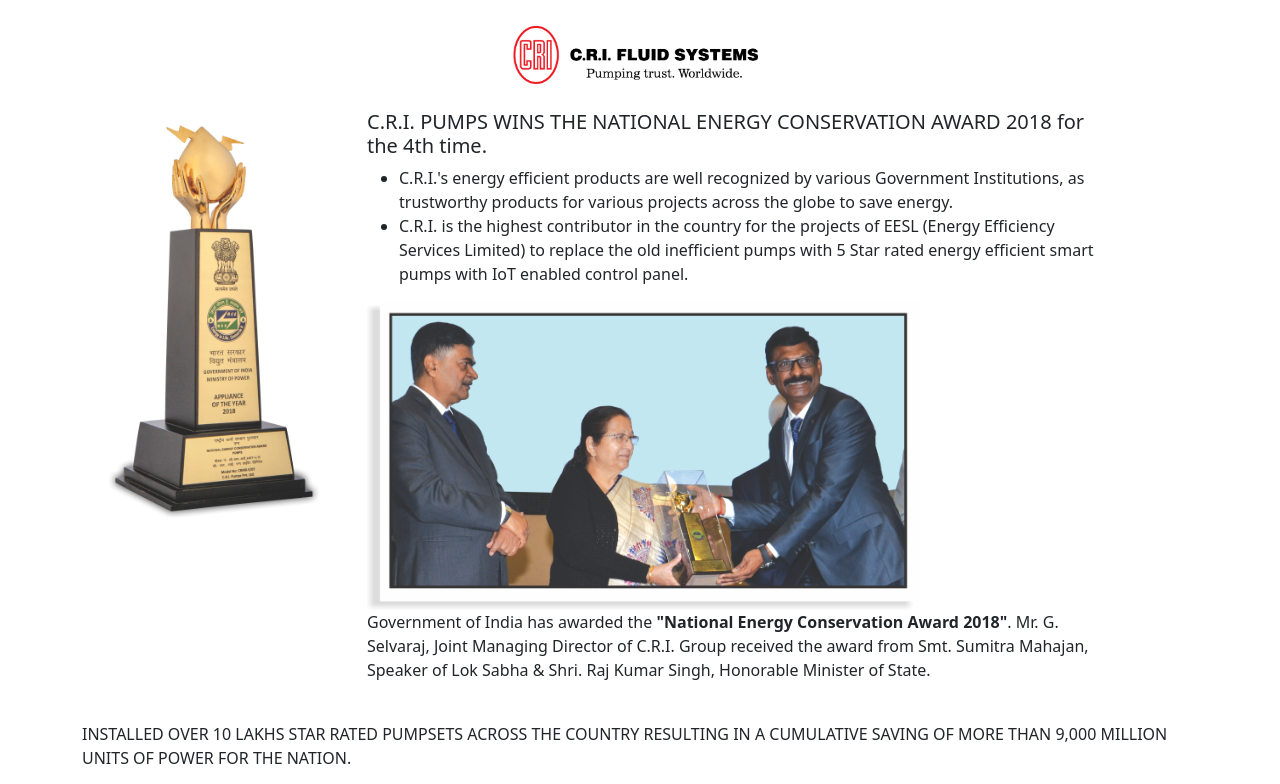
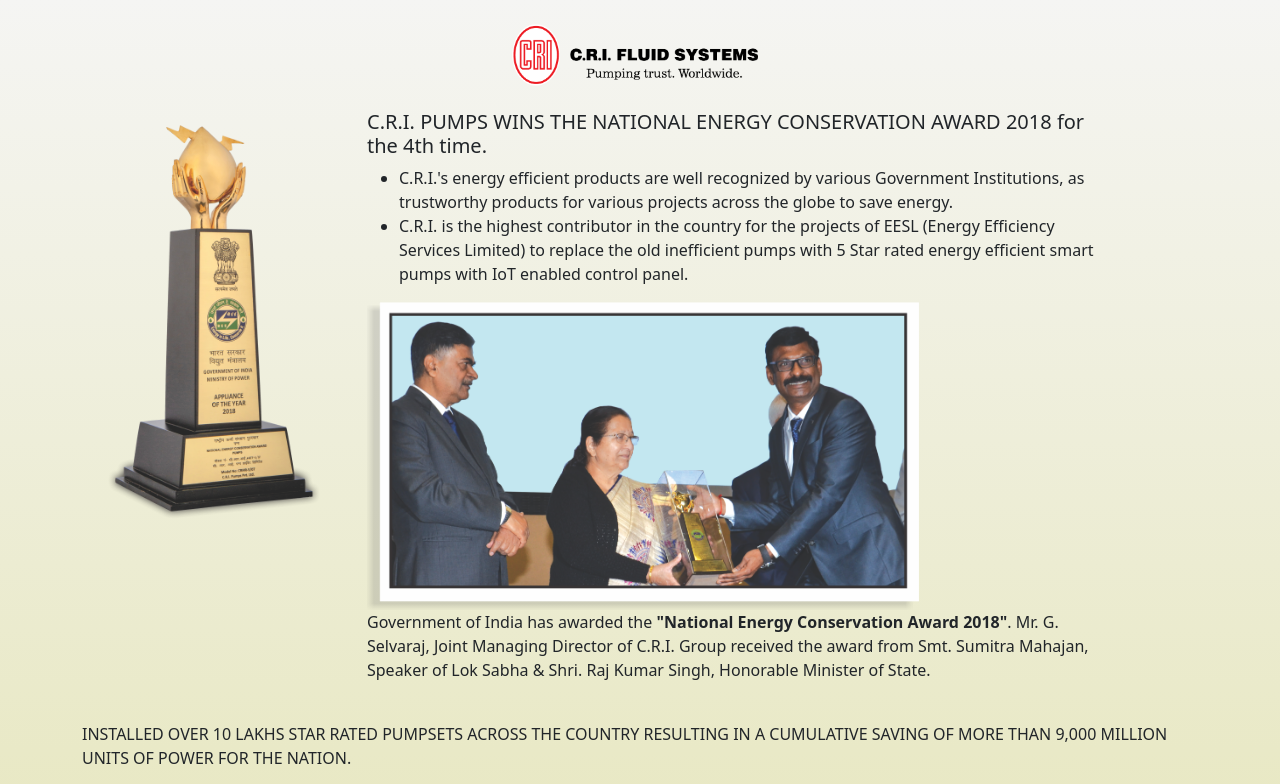
Before and after one commit to shalinispk7/netart-test, a React (Create React App) app: page / in a window 1280 px wide. Shown: the top 784 px of the page. Built offline with nearby package versions, Linux system fonts and the light colour scheme.

Commit message:
set background color

```diff
--- a/src/index.css
+++ b/src/index.css
@@ -5,6 +5,11 @@
     sans-serif;
   -webkit-font-smoothing: antialiased;
   -moz-osx-font-smoothing: grayscale;
+  background-image: linear-gradient(
+    to bottom,
+    rgb(245, 245, 243),
+    rgb(223, 223, 162)
+  );
 }
 
 code {
```
Also changed, not shown: src/components/Footer.js (+4 -4 lines).
